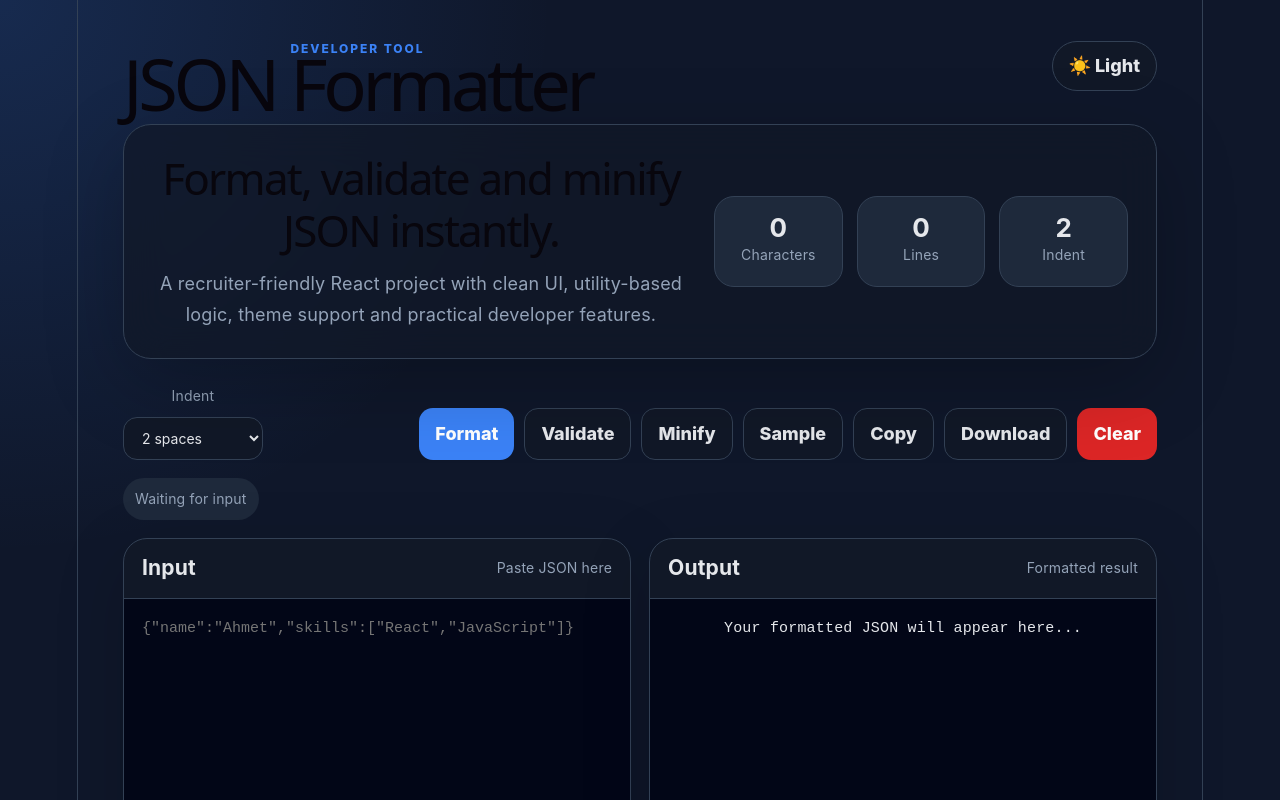
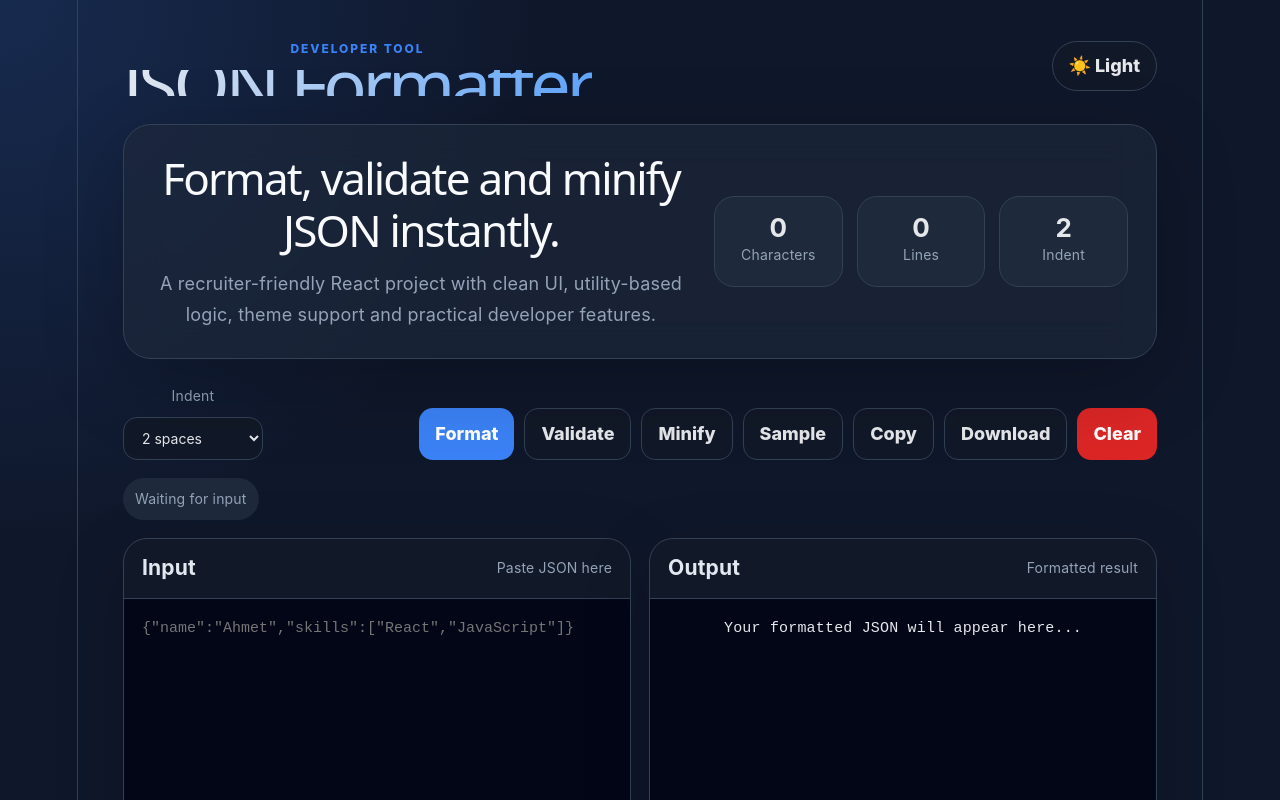
Before and after one commit to Aley777/JSON_FormetterTool, a React (Vite) app: page / in a window 1280 px wide. Shown: the top 800 px of the page. Built offline with nearby package versions, Linux system fonts and the light colour scheme.

Commit message:
Improve dark mode typography and contrast

```diff
--- a/src/App.css
+++ b/src/App.css
@@ -79,10 +79,18 @@ p {
   margin-top: 0;
 }
 
+h1, h2, h3 {
+  color: #f8fafc; /* saf beyaz değil, daha yumuşak */
+}
+
 h1 {
   margin-bottom: 0;
   font-size: clamp(38px, 6vw, 72px);
   letter-spacing: -0.06em;
+
+  background: linear-gradient(90deg, #e2e8f0, #60a5fa);
+  -webkit-background-clip: text;
+  -webkit-text-fill-color: transparent;
 }
 
 .theme-toggle {
@@ -103,7 +111,7 @@ h1 {
   padding: 28px;
   border: 1px solid var(--border);
   border-radius: 28px;
-  background: rgba(17, 24, 39, 0.72);
+  background: rgba(30, 41, 59, 0.65);
   backdrop-filter: blur(20px);
   box-shadow: 0 24px 80px rgba(0, 0, 0, 0.22);
 }
@@ -256,6 +264,7 @@ button.danger {
 
 .editor-header h3 {
   margin-bottom: 0;
+  color: #e2e8f0;
 }
 
 .editor-header span {
```
